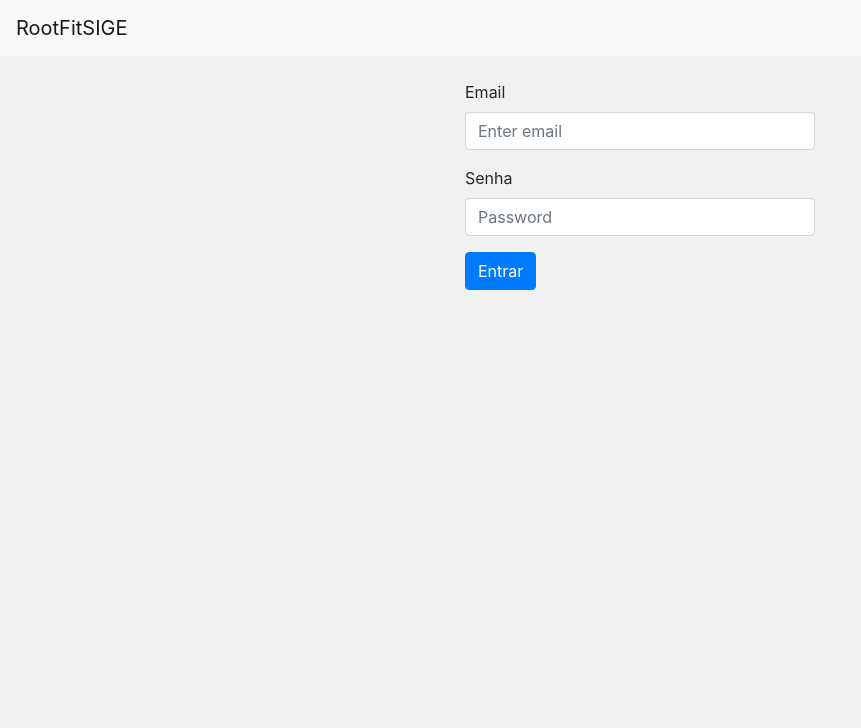
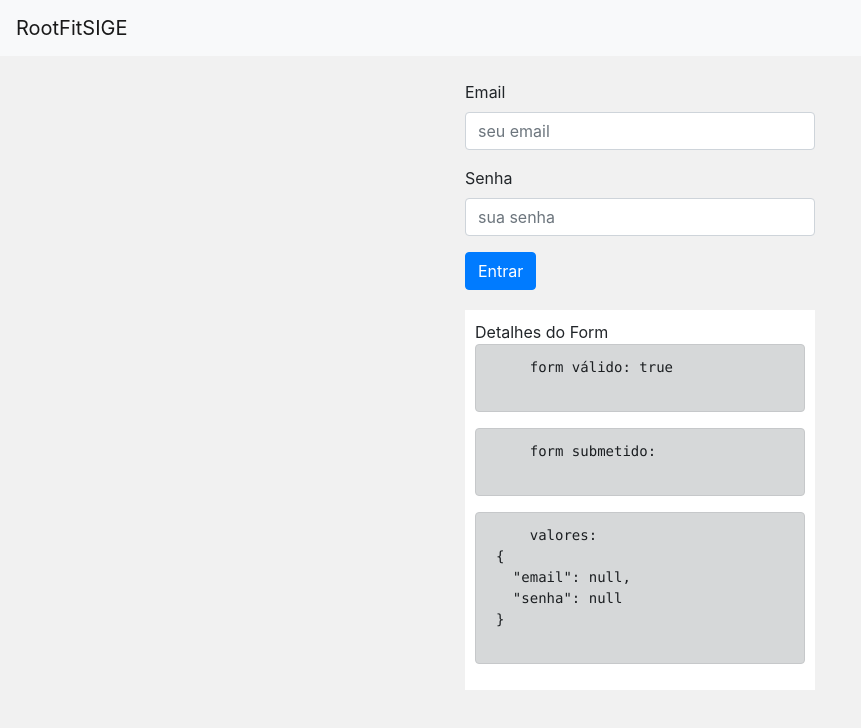
Before and after one commit to AdrianoModa/rootFit-app-PA2, an Angular app in the folder rootFit-front/: page /login in a window 1280 px wide. Shown: the top 728 px of the page, without its empty margins (0-861 px from the left). Built offline with nearby package versions, Linux system fonts and the light colour scheme.

Commit message:
inserindo requisição http no component login

```diff
--- a/rootFit-front/src/app/app.module.ts
+++ b/rootFit-front/src/app/app.module.ts
@@ -13,7 +13,6 @@ import { DashboardComponent } from './dashboard/dashboard.component';
 import { ListarClientesService } from './listar-clientes/listar-clientes.service';
 import { MenuComponent } from './menu/menu.component';
 import { LoginModule } from './login/login.module';
-
 
 
 @NgModule({
--- a/rootFit-front/src/app/login/login.component.html
+++ b/rootFit-front/src/app/login/login.component.html
@@ -5,16 +5,19 @@
 
     </div>
     <div class="col">
-        <form [formGroup]="loginForm">
+        <form [formGroup]="loginForm" (ngSubmit)="onSubmit()">
             <div class="form-group">
               <label for="exampleInputEmail1">Email</label>
-              <input type="email" class="form-control" id="exampleInputEmail1" aria-describedby="emailHelp" placeholder="Enter email">
+              <input type="email" class="form-control" placeholder="seu email" formControlName="email">
             </div>
             <div class="form-group">
               <label for="exampleInputPassword1">Senha</label>
-              <input type="password" class="form-control" id="exampleInputPassword1" placeholder="Password">
+              <input type="password" class="form-control" placeholder="sua senha" formControlName="senha">
             </div>
             <button type="submit" class="btn btn-primary">Entrar</button>
+
+            <app-form-debug [form]="loginForm"></app-form-debug>
+
           </form>
     </div>
     <div class="col">
--- a/rootFit-front/src/app/login/login.component.ts
+++ b/rootFit-front/src/app/login/login.component.ts
@@ -1,6 +1,8 @@
+import { HttpClient } from '@angular/common/http';
 import { Component, OnInit } from '@angular/core';
 import { FormGroup, FormControl, FormBuilder } from '@angular/forms';
 import { nullSafeIsEquivalent } from '@angular/compiler/src/output/output_ast';
+import 'rxjs/add/operator/map';
 
 @Component({
   selector: 'app-login',
@@ -11,20 +13,20 @@ export class LoginComponent implements OnInit {
 
   loginForm: FormGroup;
 
-  constructor( private formBuilder: FormBuilder) { }
+  constructor( private formBuilder: FormBuilder, private http: HttpClient) { }
 
   ngOnInit() {
-
-      // this.loginForm = new FormGroup({
-      //   email: new FormControl(null),
-      //   senha: new FormControl(null)
-      // });
-
       this.loginForm = this.formBuilder.group({
         email: [null],
         senha: [null]
       });
+  }
+  onSubmit() {
+    console.log(this.loginForm.value);
 
+    this.http.post('http://localhost:8080/aluno', JSON.stringify(this.loginForm.value))
+    .map(res => res)
+    .subscribe(dados => console.log(dados));
   }
 
 }
--- a/rootFit-front/src/app/login/login.module.ts
+++ b/rootFit-front/src/app/login/login.module.ts
@@ -1,13 +1,18 @@
+import { HttpClientModule } from '@angular/common/http';
+
 import { NgModule } from '@angular/core';
 import { CommonModule } from '@angular/common';
 
 import { LoginComponent } from './login.component';
 import { ReactiveFormsModule, FormsModule } from '@angular/forms';
+import { SharedModule } from './../shared/shared.module';
 @NgModule({
   imports: [
     CommonModule,
+    HttpClientModule,
     FormsModule,
     ReactiveFormsModule,
+    SharedModule
   ],
   declarations: [
    LoginComponent
--- /dev/null
+++ b/rootFit-front/src/app/shared/form-debug/form-debug.component.html
@@ -0,0 +1,12 @@
+<div style="margin-top:20px; background: #fff; padding: 10px;" *ngIf="form">
+  <div>Detalhes do Form</div>
+  <pre class="alert alert-dark">
+    form válido: {{ form.valid }}
+  </pre>
+  <pre class="alert alert-dark">
+    form submetido: {{ form.submitted }}
+  </pre>
+  <pre class="alert alert-dark">
+    valores:<br/>{{ form.value | json }}
+  </pre>
+</div>
--- /dev/null
+++ b/rootFit-front/src/app/shared/form-debug/form-debug.component.ts
@@ -0,0 +1,17 @@
+import { Component, OnInit, Input } from '@angular/core';
+
+@Component({
+  selector: 'app-form-debug',
+  templateUrl: './form-debug.component.html',
+  styleUrls: ['./form-debug.component.css']
+})
+export class FormDebugComponent implements OnInit {
+
+  @Input() form;
+
+  constructor() { }
+
+  ngOnInit() {
+  }
+
+}
```
Also changed, not shown: rootFit-front/src/app/shared/shared.module.ts (added, +19 -0 lines), rootFit-front/src/app/shared/form-debug/form-debug.component.css (added), 2 other files (tests, documents, lock files or other folders).
